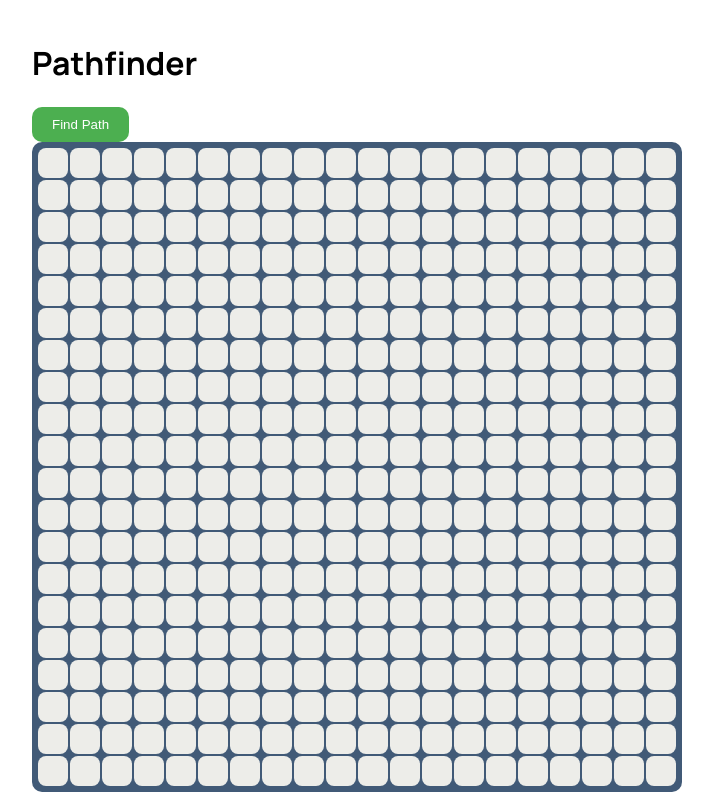
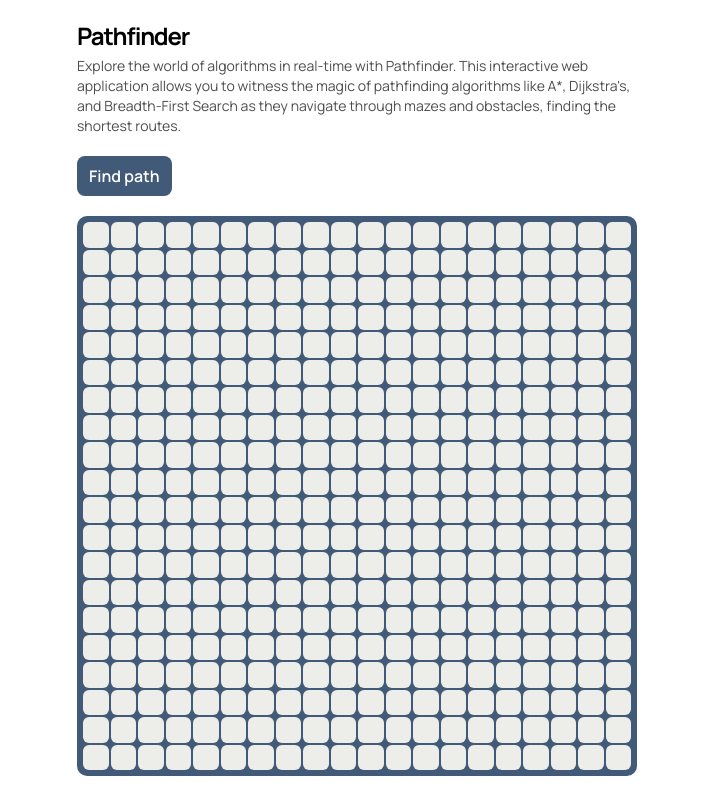
Before and after one commit to brianhyun/pathfinder, a React (Create React App) app: page / in a window 1280 px wide. Shown: the whole page, without its empty margins (283-996 px from the left). Built offline with nearby package versions, Linux system fonts and the light colour scheme.

Commit message:
Add CSS reset styles and change UI color set

```diff
--- a/src/App.css
+++ b/src/App.css
@@ -1,4 +1,25 @@
+h1 {
+  font-size: 1.5rem;
+  line-height: 2rem;
+  letter-spacing: -0.05em;
+}
+
+p {
+  color: #4e4e4e;
+  font-size: 0.875rem;
+  line-height: 1.25rem;
+}
+
 .app-container {
   padding: 20px;
   width: 600px;
 }
+
+/* Media query for responsiveness */
+@media (max-width: 600px) {
+  /* Adjust max-width for smaller screens */
+  #app-container {
+    max-width: 100%;
+    padding: 10px;
+  }
+}
--- a/src/App.js
+++ b/src/App.js
@@ -7,15 +7,18 @@ import Button from "./components/Button";
 import dijkstra from "./algorithms/dijkstra";
 import { generateInitialGridState } from "./utils/gridUtils";
 
-const MainContainer = styled.div`
-  display: flex;
-  justify-content: center;
-  align-items: center;
+const AppContainer = styled.div``;
+
+const MainContainer = styled.main`
+  max-width: 600px;
+  margin: 0 auto; /* Center the container */
+  width: 100%;
+  padding: 20px;
+  box-sizing: border-box;
 `;
 
-const AppContainer = styled.div`
-  padding: 20px;
-  min-width: 600px;
+const Description = styled.p`
+  margin-top: 4px;
 `;
 
 function App() {
@@ -132,10 +135,20 @@ function App() {
   };
 
   return (
+    <AppContainer>
       <MainContainer>
-      <AppContainer>
+        <section id="heading">
           <h1>Pathfinder</h1>
-        <Button onClick={handleFindPath}>Find Path</Button>
+          <Description>
+            Explore the world of algorithms in real-time with Pathfinder. This
+            interactive web application allows you to witness the magic of
+            pathfinding algorithms like A*, Dijkstra's, and Breadth-First Search
+            as they navigate through mazes and obstacles, finding the shortest
+            routes.
+          </Description>
+        </section>
+        <section id="grid">
+          <Button onClick={handleFindPath}>Find path</Button>
           <Grid
             rows={rows}
             cols={cols}
@@ -145,8 +158,9 @@ function App() {
             onCellMouseDown={onCellMouseDown}
             onCellMouseEnter={onCellMouseEnter}
           />
+        </section>
+      </MainContainer>
     </AppContainer>
-    </MainContainer>
   );
 }
 
--- a/src/components/Button.js
+++ b/src/components/Button.js
@@ -1,14 +1,17 @@
 import styled from "styled-components";
 
 const Button = styled.button`
-  background-color: #4caf50;
+  background-color: #415a77;
+  font-weight: 600;
   color: white;
-  padding: 10px 20px;
-  border-radius: 10px;
+  padding: 8px 12px;
+  border-radius: 8px;
   border: none;
   cursor: pointer;
+  margin-top: 20px;
+  box-shadow: 0px 3px 8px ECECEC;
   &:hover {
-    background-color: #45a049;
+    background-color: #1b263b;
   }
 `;
 
--- a/src/components/GridCell.js
+++ b/src/components/GridCell.js
@@ -1,16 +1,16 @@
 import styled from "styled-components";
 
 const GridCell = styled.div`
-  width: 30px;
-  height: 30px;
+  flex: 1;
+  aspect-ratio: 1/1;
   cursor: pointer;
-  border-radius: 8px;
+  border-radius: 6px;
   background-color: ${(props) => {
-    if (props.cellType === "start") return "#219ebc";
-    else if (props.cellType === "visited") return "#8338ec";
-    else if (props.cellType === "path") return "#4f772d";
-    else if (props.cellType === "end") return "#fb8500";
-    else if (props.cellType === "boundary") return "#023047";
+    if (props.cellType === "start") return "#0a9396";
+    else if (props.cellType === "visited") return "#003049";
+    else if (props.cellType === "path") return "#bb3e03";
+    else if (props.cellType === "end") return "#ee9b00";
+    else if (props.cellType === "boundary") return "#001524";
     else return "#edede9";
   }};
 `;
--- a/src/components/GridContainer.js
+++ b/src/components/GridContainer.js
@@ -7,6 +7,7 @@ const GridContainer = styled.div`
   padding: 6px;
   grid-template-columns: repeat(1, 1fr);
   gap: 2px;
+  margin-top: 20px;
 `;
 
 export default GridContainer;
--- a/src/index.css
+++ b/src/index.css
@@ -1,6 +1,46 @@
+/*
+  Josh's Custom CSS Reset
+  https://www.joshwcomeau.com/css/custom-css-reset/
+*/
+*,
+*::before,
+*::after {
+  box-sizing: border-box;
+}
+* {
+  margin: 0;
+}
 body {
+  line-height: 1.5;
   margin: 0;
   font-family: "Manrope", sans-serif;
+  -moz-osx-font-smoothing: grayscale;
   -webkit-font-smoothing: antialiased;
-  -moz-osx-font-smoothing: grayscale;
 }
+img,
+picture,
+video,
+canvas,
+svg {
+  display: block;
+  max-width: 100%;
+}
+input,
+button,
+textarea,
+select {
+  font: inherit;
+}
+p,
+h1,
+h2,
+h3,
+h4,
+h5,
+h6 {
+  overflow-wrap: break-word;
+}
+#root,
+#__next {
+  isolation: isolate;
+}
```
Also changed, not shown: 1 other file (tests, documents, lock files or other folders). Lines whose indentation alone changed are shown as unchanged.
